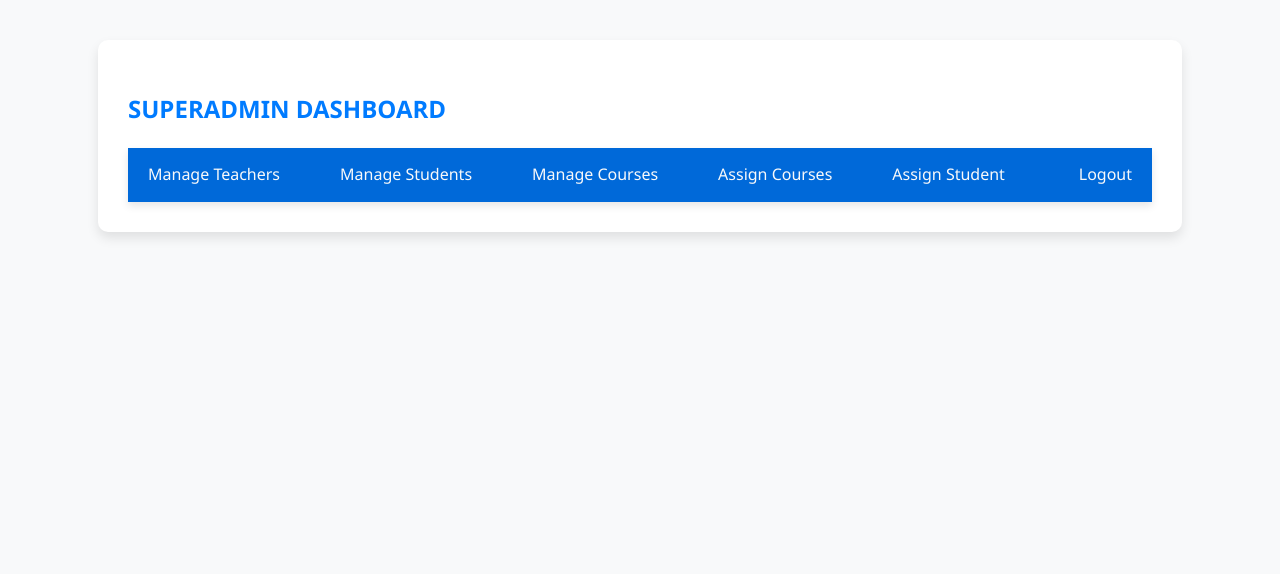
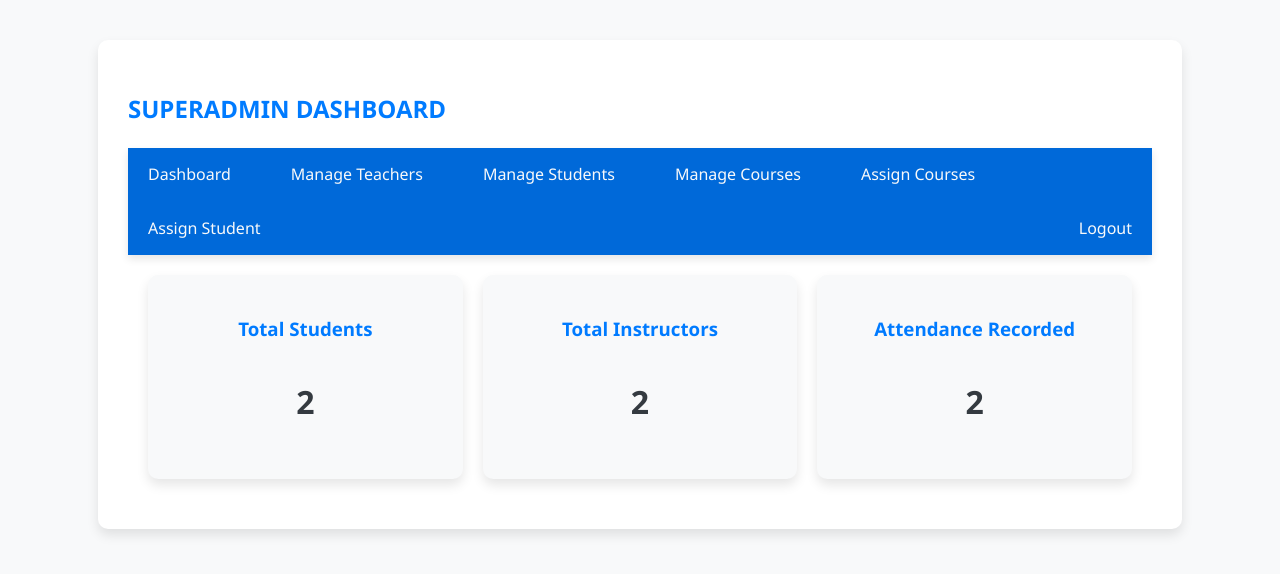
Before and after one commit to smilepant/student-attendance-system, a PHP site: page /superadmin/ in a window 1280 px wide. Shown: the top 574 px of the page. Run offline with PHP 8.4, Linux system fonts and the light colour scheme; a user stored in the database is signed in; data comes from the database, SQL or seed files in the repository.

Commit message:
added dashboard for super admin

```diff
--- /dev/null
+++ b/css/supdashboard.style.css
@@ -0,0 +1,41 @@
+.dashboard {
+    display: grid;
+    grid-template-columns: repeat(auto-fit, minmax(300px, 1fr));
+    gap: 20px;
+    margin: 20px;
+  }
+
+  .card {
+    background-color: #f8f9fa;
+    padding: 20px;
+    box-shadow: 0 6px 12px rgba(0, 0, 0, 0.1);
+    border-radius: 10px;
+    text-align: center;
+  }
+
+  .card h3 {
+    color: #007bff;
+    margin-bottom: 15px;
+  }
+
+  .card p {
+    font-size: 2em;
+    font-weight: bold;
+    color: #343a40;
+  }
+
+  table {
+    width: 100%;
+    border-collapse: collapse;
+  }
+
+  table th, table td {
+    border: 1px solid #dee2e6;
+    padding: 10px;
+    text-align: left;
+  }
+
+  table th {
+    background-color: #007bff;
+    color: white;
+  }
--- a/superadmin/components/navbar.php
+++ b/superadmin/components/navbar.php
@@ -1,4 +1,5 @@
 <div class="navbar">
+    <a href="/superadmin/">Dashboard</a>
     <a href="/superadmin/manage_teachers">Manage Teachers</a>
     <a href="/superadmin/manage_students">Manage Students</a>
     <a href="/superadmin/manage_courses">Manage Courses</a>
--- a/superadmin/index.php
+++ b/superadmin/index.php
@@ -4,21 +4,47 @@ if (!isset($_SESSION['superadmin_logged_in'])) {
     header("Location: login.php");
     exit;
 }
+include '../db_connect.php';
+
+// Fetch data from the database
+$totalStudents = mysqli_query($conn, "SELECT COUNT(*) as total FROM students");
+$totalAttendance = mysqli_query($conn, "SELECT COUNT(*) as total FROM attendance WHERE status = 'present'");
+$totalInstructor = mysqli_query($conn, "SELECT COUNT(*) as total FROM instructors");
+
+$studentsCount = mysqli_fetch_assoc($totalStudents)['total'];
+$instrucktorsCount = mysqli_fetch_assoc($totalInstructor)['total'];
+$attendanceCount = mysqli_fetch_assoc($totalAttendance)['total'];
 ?>
-
 <!DOCTYPE html>
-<html>
+<html lang="en">
 
 <head>
     <title>SuperAdmin Dashboard</title>
     <link rel="stylesheet" type="text/css" href="/css/style.css">
+    <link rel="stylesheet" type="text/css" href="/css/supdashboard.style.css">
+
 </head>
 
 <body>
-
     <div class="container">
         <h2>SuperAdmin Dashboard</h2>
         <?php include './components/navbar.php'; ?>
+        <div class="dashboard">
+            <div class="card">
+                <h3>Total Students</h3>
+                <p><?= $studentsCount; ?></p>
+            </div>
+            <div class="card">
+                <h3>Total Instructors</h3>
+                <p><?= $instrucktorsCount; ?></p>
+            </div>
+            <div class="card">
+                <h3>Attendance Recorded</h3>
+                <p><?= $attendanceCount; ?></p>
+            </div>
+
+
+        </div>
     </div>
 </body>
 
```
